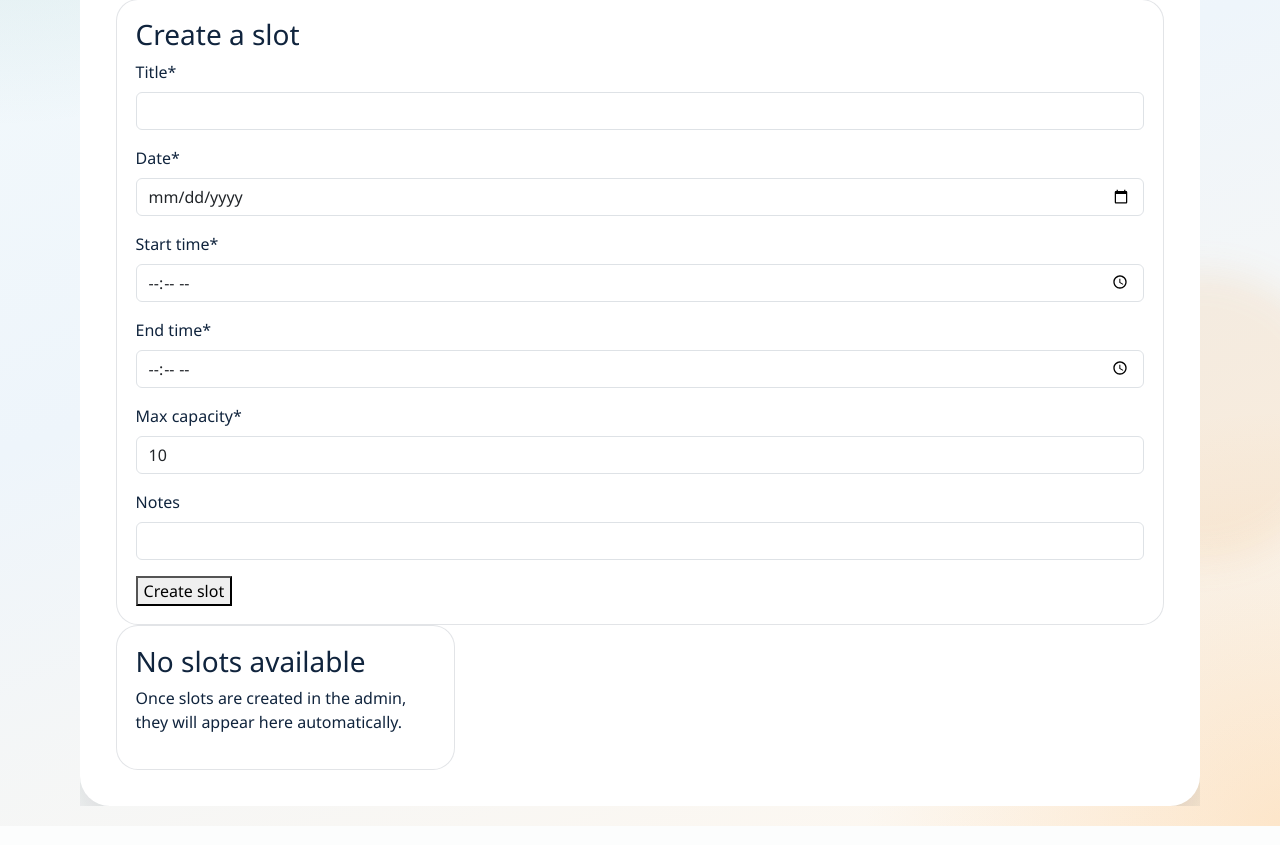
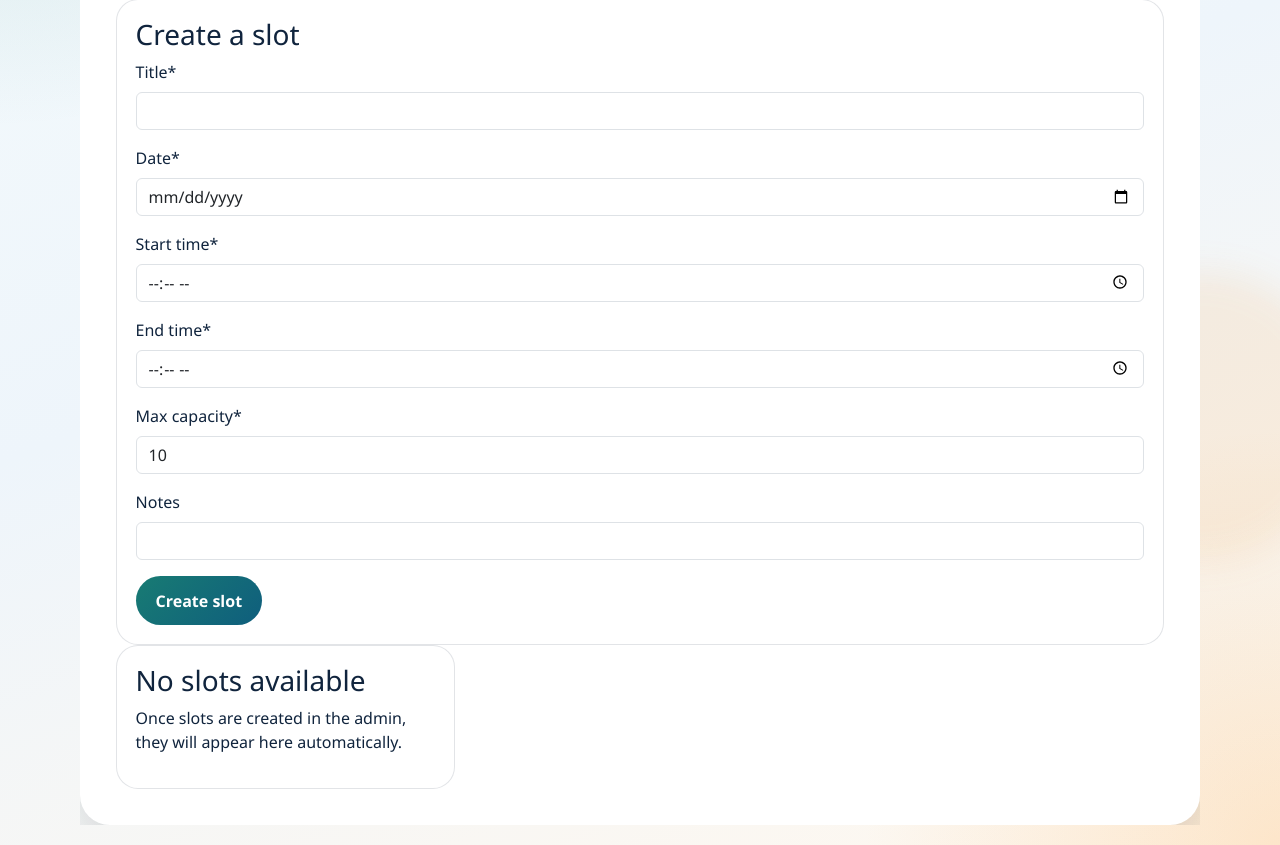
Before and after one commit to aryanhgit/hackmol-kasukabe, a Django app: page /appointments/ in a window 1280 px wide. Shown: the part 320-1165 px from the top of the page. Run offline with Django 5.2, Linux system fonts and the light colour scheme; the visitor is signed in with stand-in values (Sample User, id 1); data comes from the database, SQL or seed files in the repository; data that the repository does not hold is empty; some libraries are stand-ins or nearby versions.

Commit message:
style: appointment page

```diff
--- a/static/css/campuscare.css
+++ b/static/css/campuscare.css
@@ -456,6 +456,17 @@ body.campuscare-shell--print {
   border: 1px solid var(--campuscare-line);
   border-radius: 22px;
   background: rgba(255, 255, 255, 0.88);
+}
+
+.appointments-page__notice--form form button {
+  appearance: none;
+  border: none;
+  border-radius: 999px;
+  padding: 0.8rem 1.25rem;
+  background: linear-gradient(135deg, var(--campuscare-accent), #0f5e7d);
+  color: #ffffff;
+  font-weight: 700;
+  cursor: pointer;
 }
 
 .slot-card {
```
